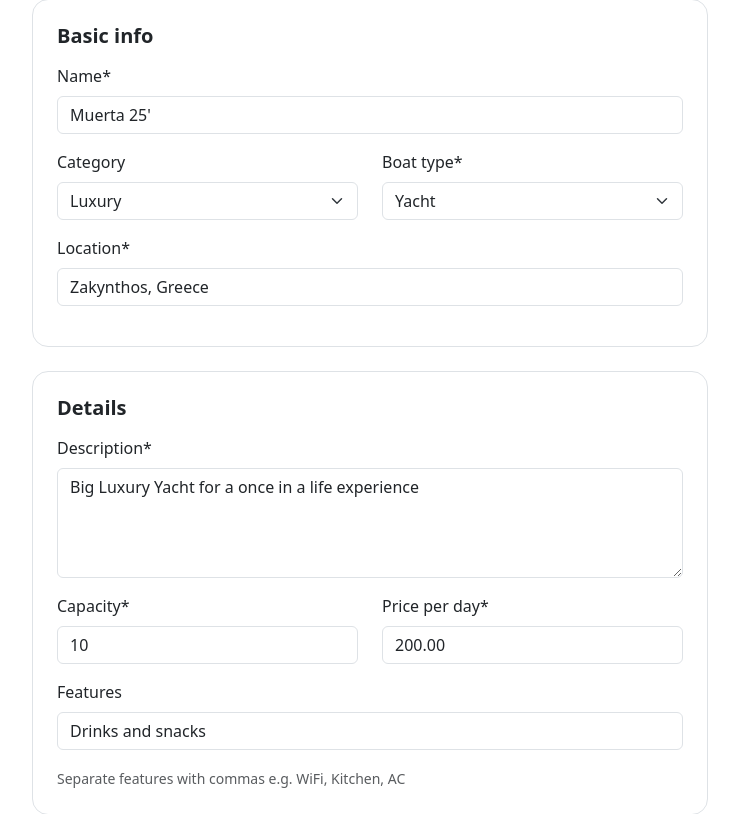
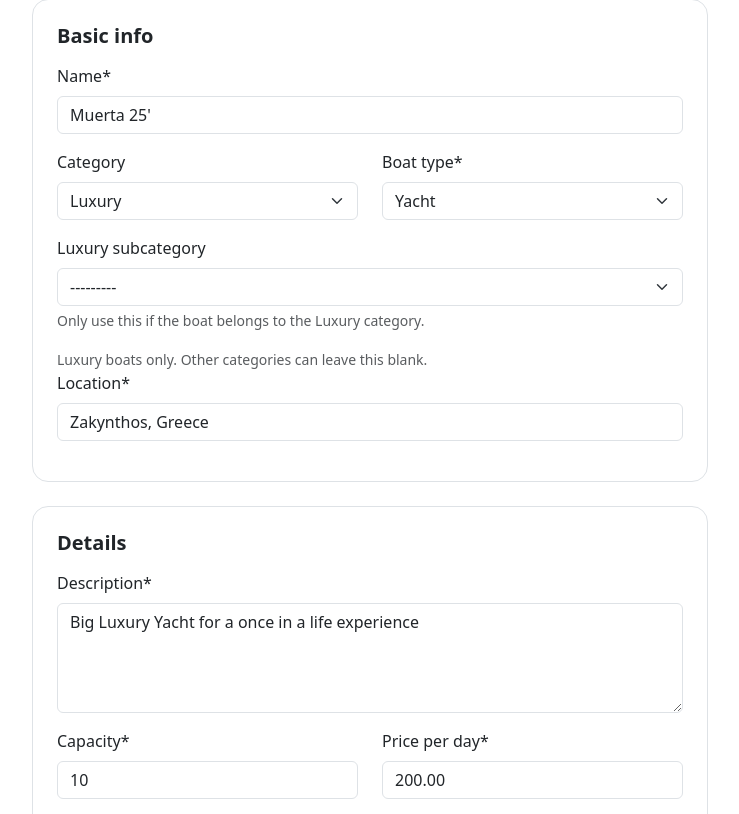
Before and after one commit to giovanis11/seago, a Django app: page /boats/1/edit/ in a window 1280 px wide. Shown: the part 212-1026 px from the top of the page, without its empty margins (270-1009 px from the left). Run offline with Django 5.2, Linux system fonts and the light colour scheme; a user stored in the database is signed in; data comes from the database, SQL or seed files in the repository; both versions use the stored data as it was after the commit; some libraries are stand-ins or nearby versions.

Commit message:
Sub category addition

```diff
--- a/boats/admin.py
+++ b/boats/admin.py
@@ -7,6 +7,8 @@ class BoatImageInline(admin.TabularInline):
 
 class BoatAdmin(admin.ModelAdmin):
     inlines = [BoatImageInline]
+    list_display = ("name", "category", "luxury_subcategory", "owner", "is_approved")
+    list_filter = ("category", "luxury_subcategory", "is_approved", "is_available")
 
 admin.site.register(Boat, BoatAdmin)
 admin.site.register(BoatCategory)
--- a/boats/forms.py
+++ b/boats/forms.py
@@ -3,9 +3,32 @@ from .models import Boat, BoatCategory
 
 
 class BoatForm(forms.ModelForm):
+    def __init__(self, *args, **kwargs):
+        super().__init__(*args, **kwargs)
+        self.fields["luxury_subcategory"].required = False
+        self.fields["luxury_subcategory"].help_text = (
+            "Only use this if the boat belongs to the Luxury category."
+        )
+
+    def clean(self):
+        cleaned_data = super().clean()
+        category = cleaned_data.get("category")
+        luxury_subcategory = cleaned_data.get("luxury_subcategory")
+
+        if category and category.name.lower() == "luxury" and not luxury_subcategory:
+            self.add_error(
+                "luxury_subcategory",
+                "Please choose a luxury sub-category for Luxury boats.",
+            )
+
+        if category and category.name.lower() != "luxury":
+            cleaned_data["luxury_subcategory"] = ""
+
+        return cleaned_data
+
     class Meta:
         model = Boat
-        fields = ['name', 'category', 'boat_type', 'location', 'description', 'capacity', 'price_per_day', 'features', 'is_available']
+        fields = ['name', 'category', 'luxury_subcategory', 'boat_type', 'location', 'description', 'capacity', 'price_per_day', 'features', 'is_available']
         widgets = {
             'description': forms.Textarea(attrs={'rows': 4}),
             'features': forms.TextInput(attrs={'placeholder': 'WiFi, Kitchen, AC, Life jackets...'}),
--- a/boats/models.py
+++ b/boats/models.py
@@ -17,9 +17,19 @@ class Boat(models.Model):
         ('yacht', 'Yacht'),
         ('catamaran', 'Catamaran'),
     ]
+    LUXURY_SUBCATEGORY_CHOICES = [
+        ("crewed_yacht", "Crewed Yacht"),
+        ("private_charter", "Private Charter"),
+        ("sunset_cruise", "Sunset Cruise"),
+    ]
 
     owner = models.ForeignKey(settings.AUTH_USER_MODEL, on_delete=models.CASCADE, related_name='boats')
     category = models.ForeignKey(BoatCategory, on_delete=models.SET_NULL, null=True, blank=True, related_name='boats')
+    luxury_subcategory = models.CharField(
+        max_length=30,
+        choices=LUXURY_SUBCATEGORY_CHOICES,
+        blank=True,
+    )
     name = models.CharField(max_length=200)
     location = models.CharField(max_length=200)
     description = models.TextField()
--- a/boats/views.py
+++ b/boats/views.py
@@ -23,6 +23,18 @@ def safe_file_url(file_field):
     return None
 
 
+def boat_form_context(form, action, boat=None):
+    luxury_category = BoatCategory.objects.filter(name__iexact="Luxury").first()
+    context = {
+        "form": form,
+        "action": action,
+        "luxury_category_id": luxury_category.id if luxury_category else "",
+    }
+    if boat is not None:
+        context["boat"] = boat
+    return context
+
+
 def homepage(request):
     featured_boats = Boat.objects.filter(is_approved=True, is_available=True).order_by('-created_at')[:6]
     random_boats = Boat.objects.filter(is_approved=True, is_available=True).order_by('?')[:6]
@@ -40,6 +52,7 @@ def boat_list(request):
     q = request.GET.get('q')
     boat_type = request.GET.get('boat_type')
     category = request.GET.get('category')
+    luxury_subcategory = request.GET.get('luxury_subcategory')
     min_price = request.GET.get('min_price')
     max_price = request.GET.get('max_price')
     capacity = request.GET.get('capacity')
@@ -52,6 +65,8 @@ def boat_list(request):
         boats = boats.filter(boat_type=boat_type)
     if category:
         boats = boats.filter(category__id=category)
+    if luxury_subcategory:
+        boats = boats.filter(luxury_subcategory=luxury_subcategory)
     if min_price:
         boats = boats.filter(price_per_day__gte=min_price)
     if max_price:
@@ -60,14 +75,18 @@ def boat_list(request):
         boats = boats.filter(capacity__gte=capacity)
 
     categories = BoatCategory.objects.all()
+    luxury_category = categories.filter(name__iexact="Luxury").first()
 
     return render(request, 'boats/boat_list.html', {
         'boats': boats,
         'categories': categories,
         'boat_types': Boat.BOAT_TYPE_CHOICES,
+        'luxury_subcategories': Boat.LUXURY_SUBCATEGORY_CHOICES,
+        'luxury_category_id': luxury_category.id if luxury_category else "",
         'current_q': q or '',
         'current_type': boat_type or '',
         'current_category': category or '',
+        'current_luxury_subcategory': luxury_subcategory or '',
         'current_min_price': min_price or '',
         'current_max_price': max_price or '',
         'current_capacity': capacity or '',
@@ -191,7 +210,7 @@ def boat_create(request):
         else:
             messages.success(request, 'Listing added successfully!')
             return redirect('boats:my_listings')
-    return render(request, 'boats/boat_form.html', {'form': form, 'action': 'Add'})
+    return render(request, 'boats/boat_form.html', boat_form_context(form, 'Add'))
 
 
 @login_required
@@ -223,7 +242,11 @@ def boat_edit(request, pk):
         else:
             messages.success(request, 'Listing updated.')
             return redirect('boats:my_listings')
-    return render(request, 'boats/boat_form.html', {'form': form, 'action': 'Edit', 'boat': boat})
+    return render(
+        request,
+        'boats/boat_form.html',
+        boat_form_context(form, 'Edit', boat=boat),
+    )
 
 
 @login_required
--- a/templates/boats/boat_form.html
+++ b/templates/boats/boat_form.html
@@ -23,6 +23,10 @@
       <div class="row">
         <div class="col-md-6">{{ form.category|as_crispy_field }}</div>
         <div class="col-md-6">{{ form.boat_type|as_crispy_field }}</div>
+      </div>
+      <div id="luxury-subcategory-field" {% if form.category.value|stringformat:"s" != luxury_category_id|stringformat:"s" %}style="display: none;"{% endif %}>
+        {{ form.luxury_subcategory|as_crispy_field }}
+        <small class="text-muted">Luxury boats only. Other categories can leave this blank.</small>
       </div>
       {{ form.location|as_crispy_field }}
     </div>
@@ -102,4 +106,29 @@
 
   </form>
 </div>
+
+<script>
+  document.addEventListener("DOMContentLoaded", function () {
+    const luxuryCategoryId = "{{ luxury_category_id|default:'' }}";
+    const categoryField = document.querySelector('#id_category');
+    const luxuryField = document.querySelector('#luxury-subcategory-field');
+    const luxurySelect = document.querySelector('#id_luxury_subcategory');
+
+    function updateLuxurySubcategoryField() {
+      if (!categoryField || !luxuryField) {
+        return;
+      }
+
+      const showLuxuryField = categoryField.value === luxuryCategoryId;
+      luxuryField.style.display = showLuxuryField ? "" : "none";
+
+      if (!showLuxuryField && luxurySelect) {
+        luxurySelect.value = "";
+      }
+    }
+
+    categoryField?.addEventListener("change", updateLuxurySubcategoryField);
+    updateLuxurySubcategoryField();
+  });
+</script>
 {% endblock %}
```
Also changed, not shown: templates/boats/boat_list.html (+44 -0 lines), boats/migrations/0003_boat_luxury_subcategory.py (added), db.sqlite3.
